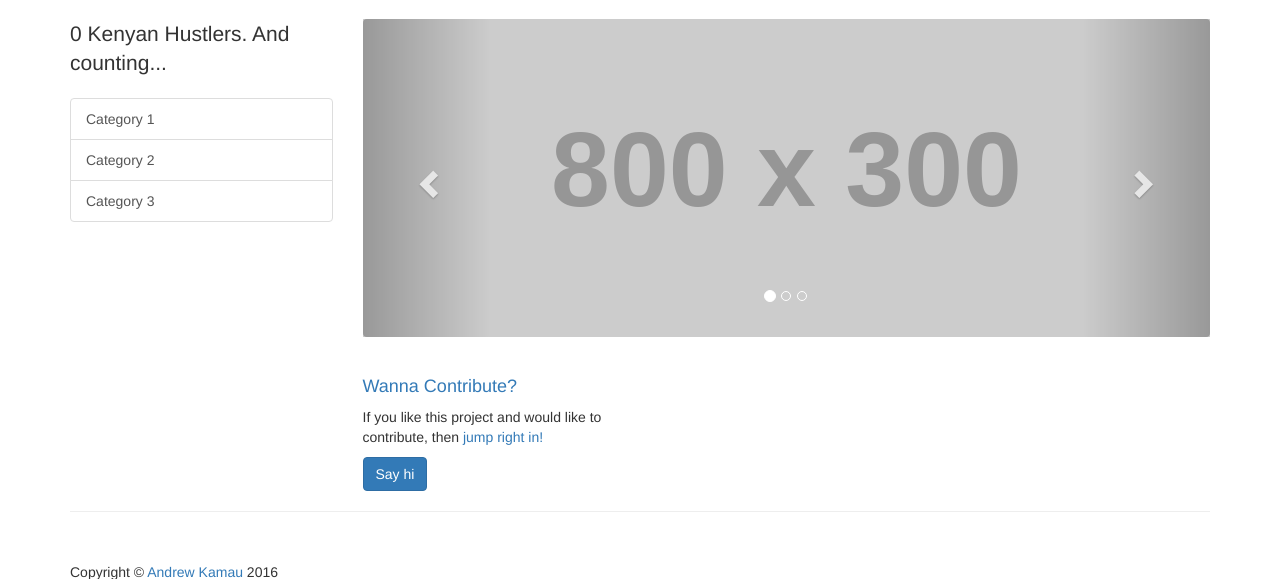
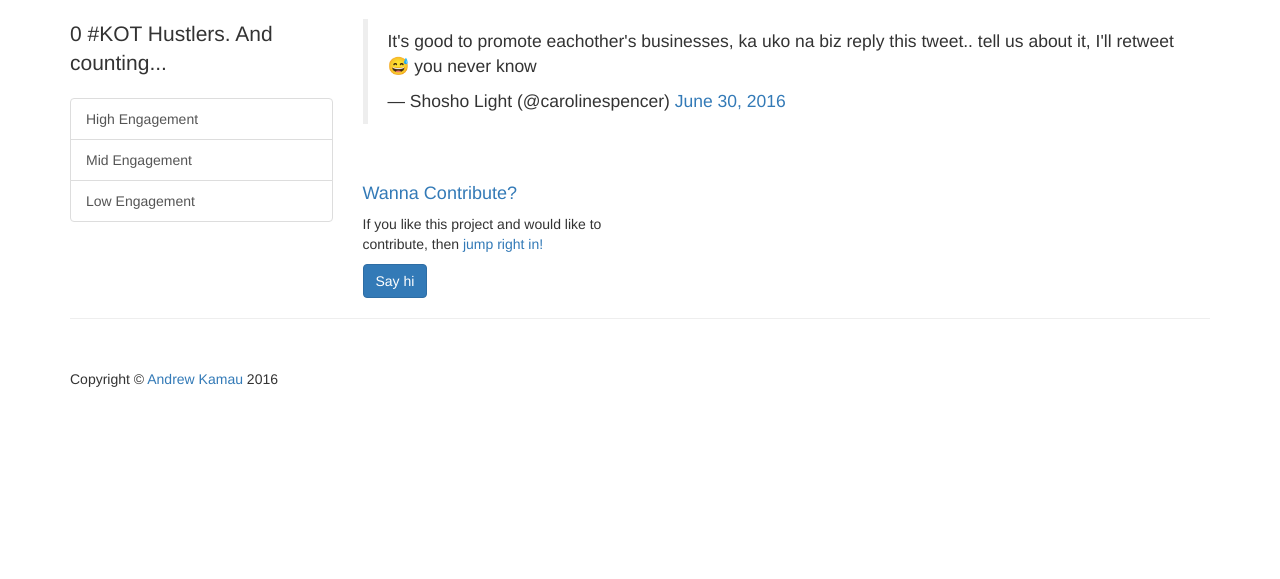
Before and after one commit to andkamau/twitter-biz-ke, a Flask app: page / in a window 1280 px wide. Shown: the part 51-630 px from the top of the page. Run offline with Flask 2, Linux system fonts and the light colour scheme; data that the repository does not hold is empty; some libraries are stand-ins or nearby versions.

Commit message:
add links to original tweet

```diff
--- a/app/templates/index.html
+++ b/app/templates/index.html
@@ -64,11 +64,11 @@
         <div class="row">
 
             <div class="col-md-3">
-                <p class="lead">{{ count }} Kenyan Hustlers. And counting...</p>
+                <p class="lead">{{ count }} #KOT Hustlers. And counting...</p>
                 <div class="list-group">
-                    <a href="#" class="list-group-item">Category 1</a>
-                    <a href="#" class="list-group-item">Category 2</a>
-                    <a href="#" class="list-group-item">Category 3</a>
+                    <a href="#" class="list-group-item">High Engagement</a>
+                    <a href="#" class="list-group-item">Mid Engagement</a>
+                    <a href="#" class="list-group-item">Low Engagement</a>
                 </div>
             </div>
 
@@ -77,30 +77,7 @@
                 <div class="row carousel-holder">
 
                     <div class="col-md-12">
-                        <div id="carousel-example-generic" class="carousel slide" data-ride="carousel">
-                            <ol class="carousel-indicators">
-                                <li data-target="#carousel-example-generic" data-slide-to="0" class="active"></li>
-                                <li data-target="#carousel-example-generic" data-slide-to="1"></li>
-                                <li data-target="#carousel-example-generic" data-slide-to="2"></li>
-                            </ol>
-                            <div class="carousel-inner">
-                                <div class="item active">
-                                    <img class="slide-image" src="http://placehold.it/800x300" alt="">
-                                </div>
-                                <div class="item">
-                                    <img class="slide-image" src="http://placehold.it/800x300" alt="">
-                                </div>
-                                <div class="item">
-                                    <img class="slide-image" src="http://placehold.it/800x300" alt="">
-                                </div>
-                            </div>
-                            <a class="left carousel-control" href="#carousel-example-generic" data-slide="prev">
-                                <span class="glyphicon glyphicon-chevron-left"></span>
-                            </a>
-                            <a class="right carousel-control" href="#carousel-example-generic" data-slide="next">
-                                <span class="glyphicon glyphicon-chevron-right"></span>
-                            </a>
-                        </div>
+                        <blockquote class="twitter-tweet" data-lang="en"><p lang="en" dir="ltr">It&#39;s good to promote eachother&#39;s businesses, ka uko na biz reply this tweet.. tell us about it, I&#39;ll retweet 😅 you never know</p>&mdash; Shosho Light (@carolinespencer) <a href="https://twitter.com/carolinespencer/status/748567826907136000">June 30, 2016</a></blockquote>
                     </div>
 
                 </div>
```
Also changed, not shown: other parts of app/templates/index.html (+9 -0 lines).
